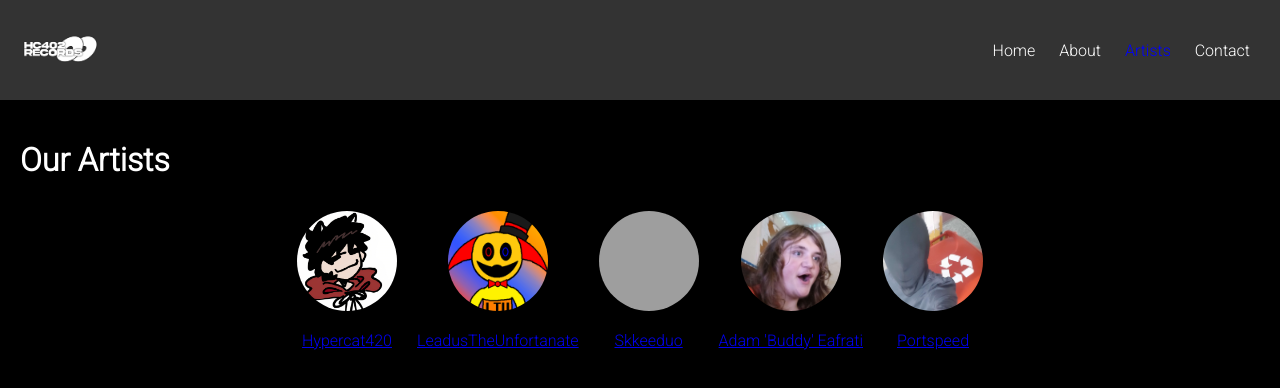
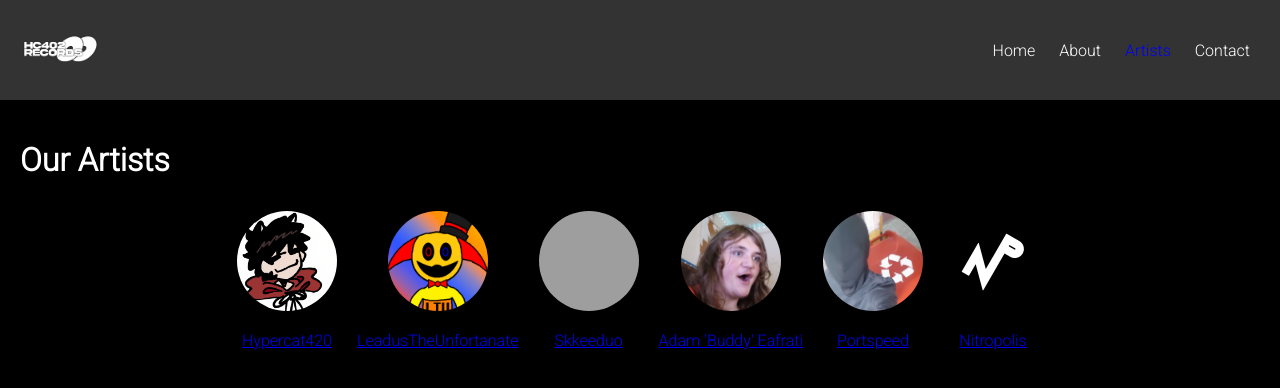
Before and after one commit to hypercat420/hypercat420, a plain HTML site: page index.html in a window 1280 px wide. Both pictures are taken after a click on the link "Artists". Drawn offline with Linux system fonts and the light colour scheme; grey boxes are pictures that could not be loaded.

Commit message:
Update index.html

```diff
--- a/index.html
+++ b/index.html
@@ -151,6 +151,12 @@
                     <p>Portspeed</p>
                 </a>
             </div>
+            <div class="artist">
+                <a href="https://www.youtube.com/@NitropolisMusic/about" target="_blank" rel="noopener noreferrer">
+                    <img src="np.png" alt="Nitropolis">
+                    <p>Nitropolis</p>
+                </a>
+            </div>
             <!-- Add more artist divs for additional artists here -->
         </div>
     </div>
```
